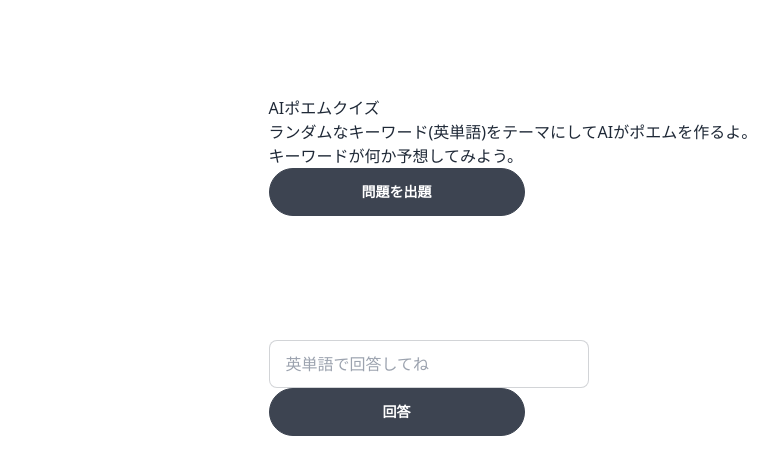
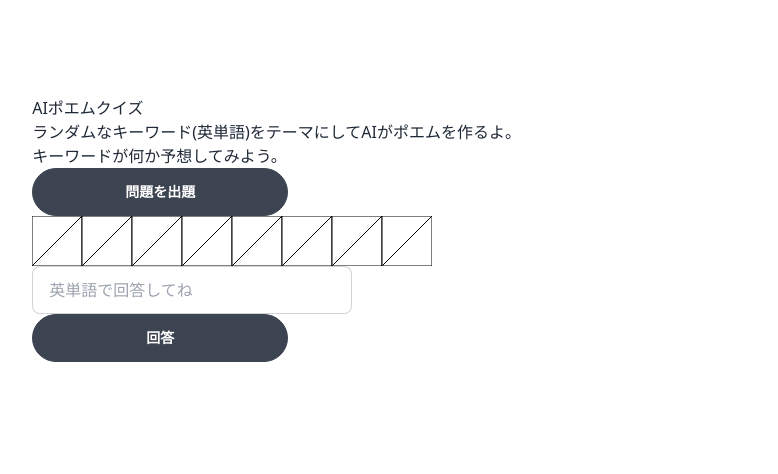
Before and after one commit to kurehajime/whatword, a Next.js app: page / in a window 1280 px wide. Shown: the top 474 px of the page, without its empty margins (111-889 px from the left). Built offline with nearby package versions, Linux system fonts and the light colour scheme.

Commit message:
2カラム構成に

```diff
--- a/compornents/result.tsx
+++ b/compornents/result.tsx
@@ -4,22 +4,34 @@
 }
 
 export default function Result(props: Props) {
-    const size = 100
+    const size = 50
+    const maxLength = 8
     const length = props.keyword.length
     const word = props.keyword.split("")
-    for (let i = 0; i < length; i++) {
-        if (i >= props.turn) {
-            word[i] = '*'
+    const result: string[] = []
+    for (let i = 0; i < maxLength; i++) {
+        if (i < length) {
+            if (i >= props.turn) {
+                result.push('*')
+            } else {
+                result.push(word[i])
+            }
+        } else {
+            result.push('')
         }
+
     }
     return (
-        <svg height={size} width={size * length}>
+        <svg height={size} width={size * maxLength}>
             {
-                word.map((char, index) => {
-                    return (<>
+                result.map((char, index) => {
+                    return (<g key={index}>
                         <rect x={index * size} y={0} width={size} height={size} fill="white" stroke="black" />
                         <text x={index * size + size / 2} y={size / 2} textAnchor="middle" alignmentBaseline="middle" fontSize={size / 2}>{char}</text>
-                    </>)
+                        {
+                            char === '' ? <line x1={(index + 1) * size} y1={0} x2={index * size} y2={size} stroke="black" /> : <></>
+                        }
+                    </g>)
                 })
             }
         </svg>
--- a/pages/index.tsx
+++ b/pages/index.tsx
@@ -48,16 +48,15 @@
         <meta name="viewport" content="width=device-width, initial-scale=1" />
       </Head>
       <main className={styles.main}>
-        <div>
+        <div className='grid grid-cols-2 gap-4'>
+          <div className='grid grid-flow-row auto-rows-max'>
             <h1>AIポエムクイズ</h1>
             <p>ランダムなキーワード(英単語)をテーマにしてAIがポエムを作るよ。<br />
               キーワードが何か予想してみよう。</p>
             <button onClick={showHint}
               className="btn w-64 rounded-full"
             >問題を出題</button>
-          <br />
             <Result keyword={word} turn={turn} />
-          <br />
             <input type="text" value={input} onChange={onChange} onKeyDown={onKeyDown}
               placeholder="英単語で回答してね"
               className="input input-bordered w-full max-w-xs" />
@@ -65,11 +64,12 @@
               className="btn w-64 rounded-full"
             >回答</button>
             <p>{messege}</p>
-          <br />
+          </div>
+          <div>
             {
               thinking ? <Thinking /> : <pre>{hint}</pre>
             }
-
+          </div>
         </div>
       </main>
     </>
```
Lines whose indentation alone changed are shown as unchanged.
